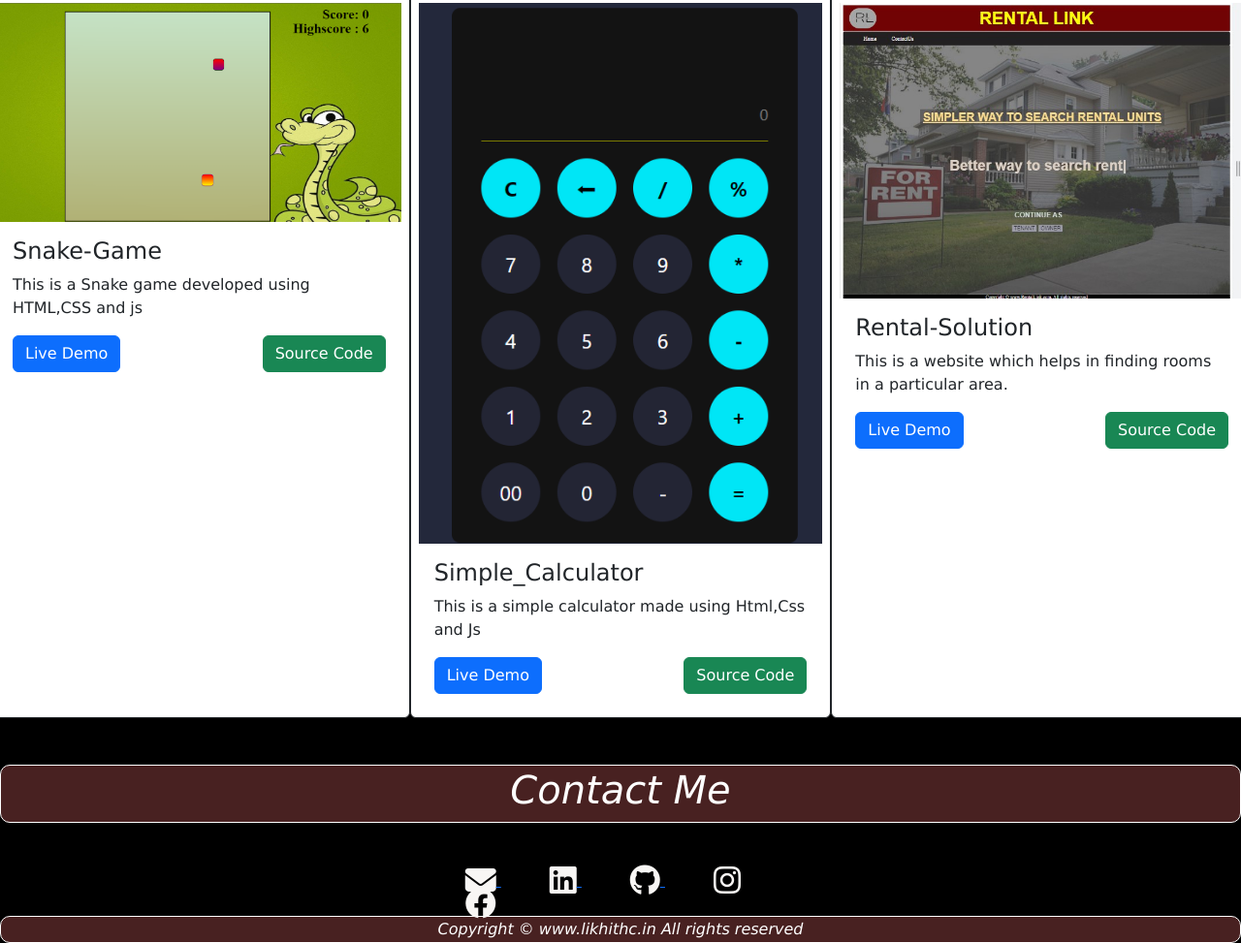
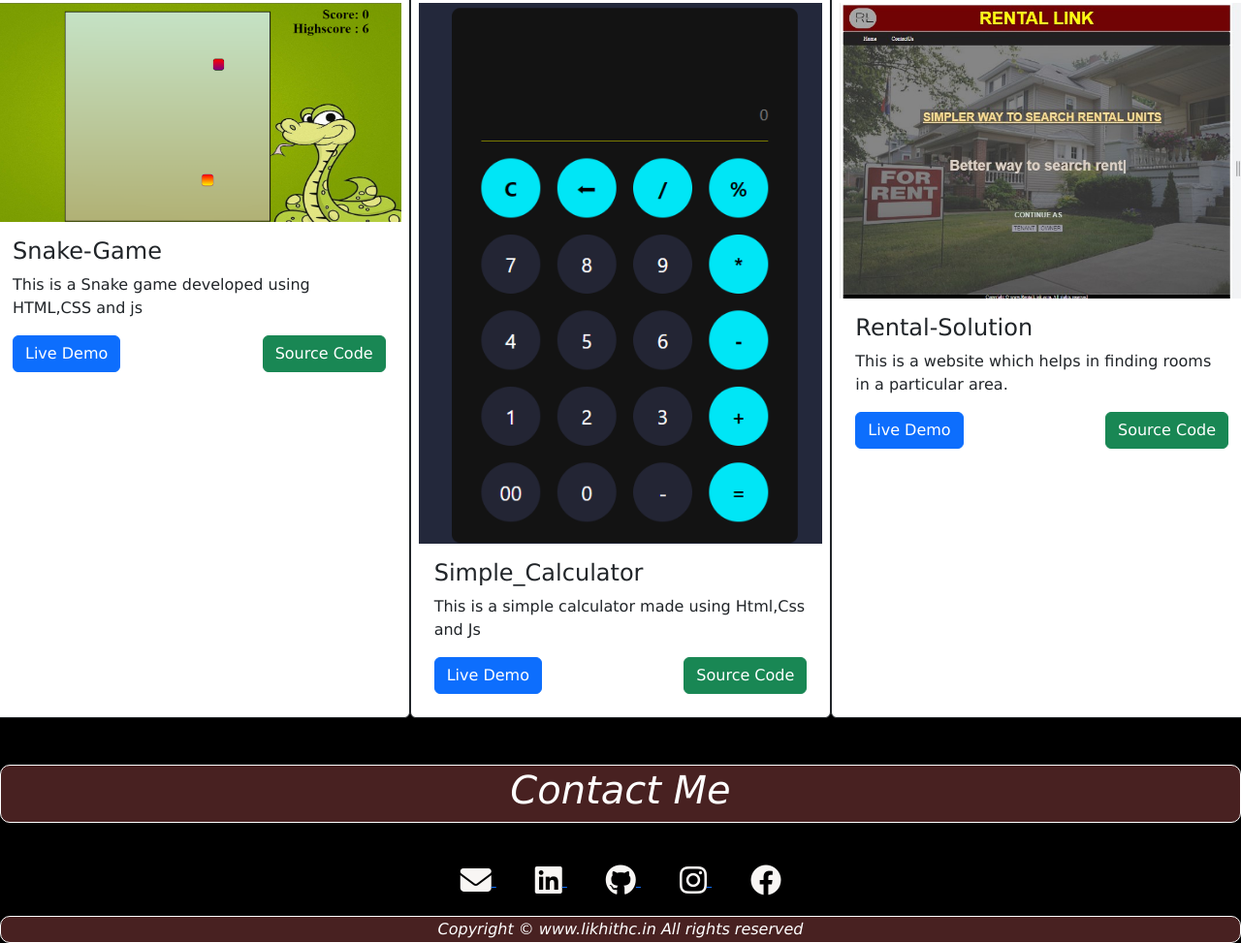
Before and after one commit to LIKKIC/likhith.portfolio.github.io, a plain HTML site: page index.html in a window 1280 px wide. Shown: the part 821-1794 px from the top of the page at 97% size. Drawn offline with nearby package versions, Linux system fonts and the light colour scheme.

Commit message:
Update index.css

```diff
--- a/index.css
+++ b/index.css
@@ -98,7 +98,7 @@ nav ul li a:hover::after{
     /* background-color: grey; */
     border-radius: 50px;
     text-align: center;
-    margin: 25px;
+    margin: 20px;
     /* box-shadow: 2px 8px 4px 8px white; */
 }
 
```
